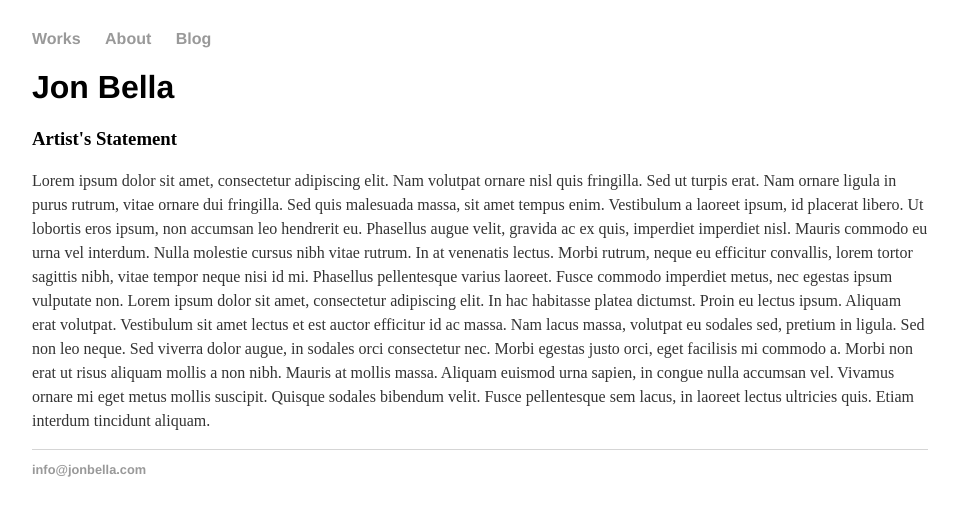
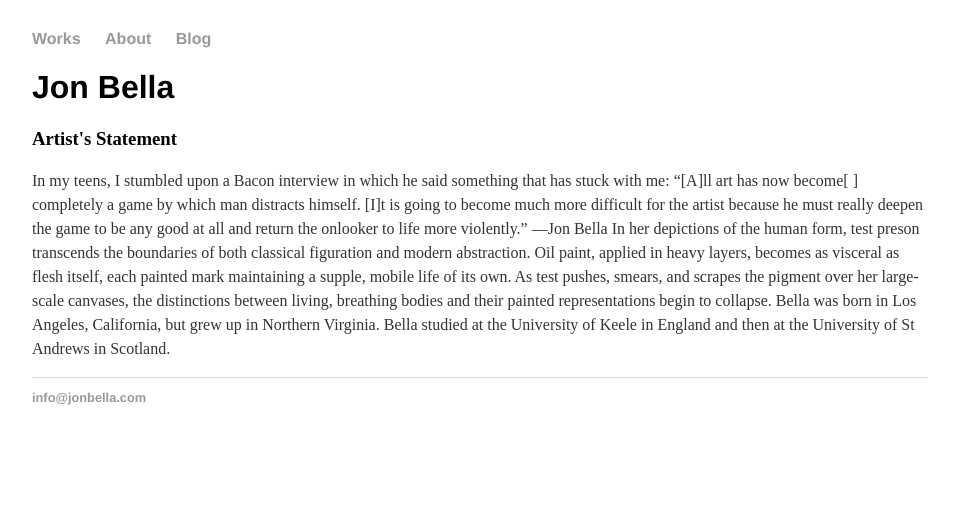
Before and after one commit to jonif0112/jonif0112.github.io, a Jekyll site: the page built from about/index.html, in a window 1280 px wide. Shown: the top 516 px of the page, without its empty margins (160-1117 px from the left). Built offline with Jekyll 4.4.1, drawn with Linux system fonts in a browser that asks for light colours.

Commit message:
Update index.html

```diff
--- a/about/index.html
+++ b/about/index.html
@@ -5,9 +5,11 @@ title: Jon Bella
 <div class="blurb">
 	<h1>Jon Bella</h1>
 	<h3>Artist's Statement</h3>
-	<p>Lorem ipsum dolor sit amet, consectetur adipiscing elit. Nam volutpat ornare nisl quis fringilla. Sed ut turpis erat. Nam ornare ligula in purus rutrum, vitae ornare dui fringilla. Sed quis malesuada massa, sit amet tempus enim. Vestibulum a laoreet ipsum, id placerat libero. Ut lobortis eros ipsum, non accumsan leo hendrerit eu. Phasellus augue velit, gravida ac ex quis, imperdiet imperdiet nisl. Mauris commodo eu urna vel interdum. Nulla molestie cursus nibh vitae rutrum. In at venenatis lectus.
+	<p>In my teens, I stumbled upon a Bacon interview in which he said something that has stuck with me: “[A]ll art has now become[ ] completely a game by which man distracts himself. [I]t is going to become much more difficult for the artist because he must really deepen the game to be any good at all and return the onlooker to life more violently.”
+―Jon Bella
 
-Morbi rutrum, neque eu efficitur convallis, lorem tortor sagittis nibh, vitae tempor neque nisi id mi. Phasellus pellentesque varius laoreet. Fusce commodo imperdiet metus, nec egestas ipsum vulputate non. Lorem ipsum dolor sit amet, consectetur adipiscing elit. In hac habitasse platea dictumst. Proin eu lectus ipsum. Aliquam erat volutpat. Vestibulum sit amet lectus et est auctor efficitur id ac massa. Nam lacus massa, volutpat eu sodales sed, pretium in ligula. Sed non leo neque.
 
-Sed viverra dolor augue, in sodales orci consectetur nec. Morbi egestas justo orci, eget facilisis mi commodo a. Morbi non erat ut risus aliquam mollis a non nibh. Mauris at mollis massa. Aliquam euismod urna sapien, in congue nulla accumsan vel. Vivamus ornare mi eget metus mollis suscipit. Quisque sodales bibendum velit. Fusce pellentesque sem lacus, in laoreet lectus ultricies quis. Etiam interdum tincidunt aliquam.</p>
+In her depictions of the human form, test preson transcends the boundaries of both classical figuration and modern abstraction. Oil paint, applied in heavy layers, becomes as visceral as flesh itself, each painted mark maintaining a supple, mobile life of its own. As test pushes, smears, and scrapes the pigment over her large-scale canvases, the distinctions between living, breathing bodies and their painted representations begin to collapse.
+
+Bella was born in Los Angeles, California, but grew up in Northern Virginia. Bella studied at the University of Keele in England and then at the University of St Andrews in Scotland.</p>
 </div><!-- /.blurb -->
```
